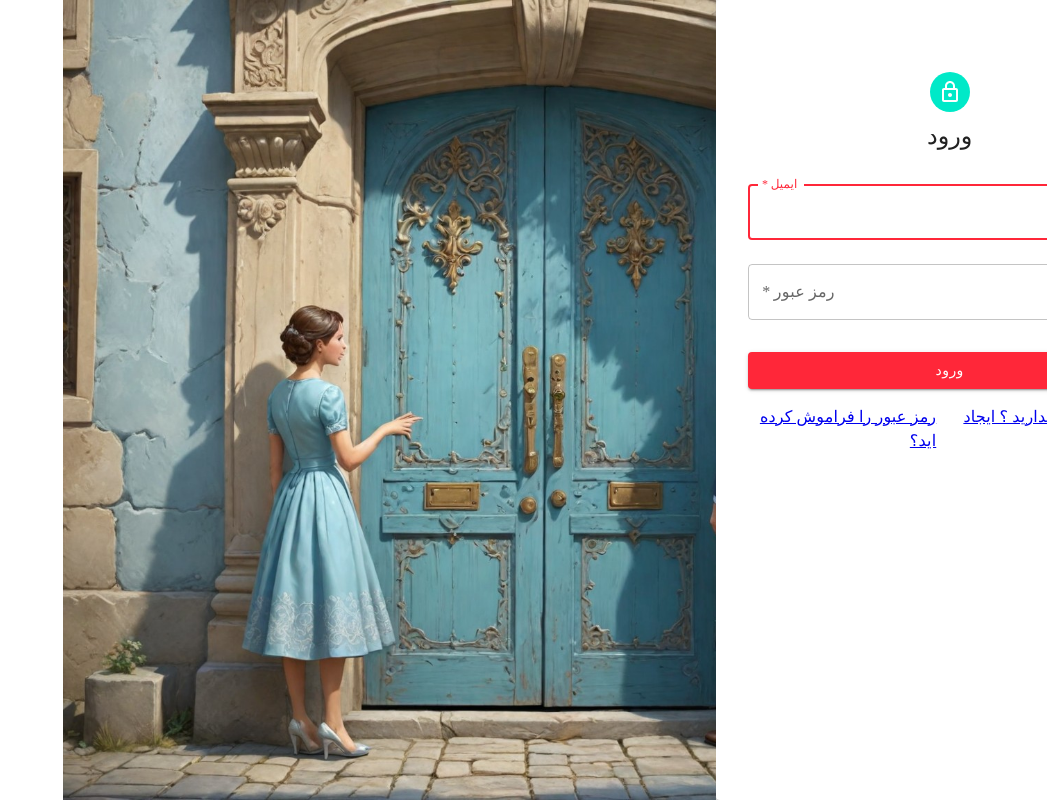
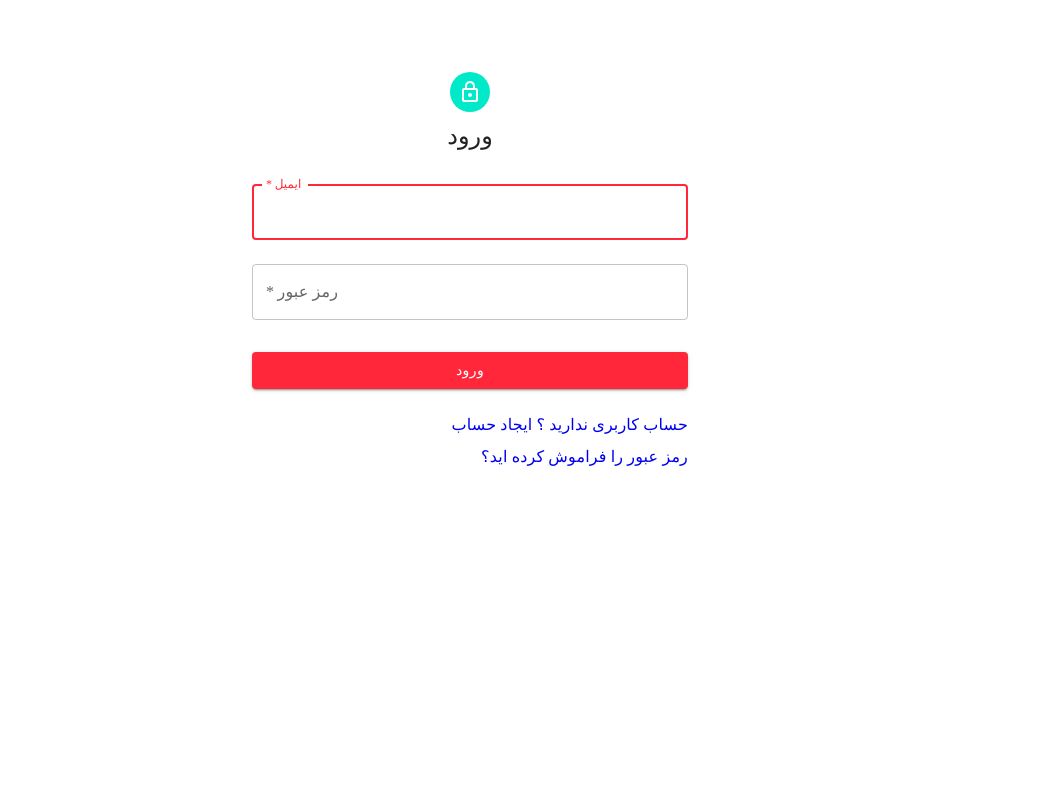
Before and after one commit to hamedazizi174/NextLevel-Market, a Next.js app: page /signin in a window 1280 px wide. Shown: the whole page, without its empty margins (233-1280 px from the left). Built offline with nearby package versions, Linux system fonts and the light colour scheme.

Commit message:
feat: make sign in page responsive

```diff
--- a/middleware.ts
+++ b/middleware.ts
@@ -3,8 +3,6 @@ import { NextResponse } from "next/dist/server/web/spec-extension/response";
 
 export function middleware(request: NextRequest) {
   const { pathname } = request.nextUrl;
-  // const token = request.cookies.has("accessToken");
-  // const role = request.cookies.get("role");
   const token = localStorage.getItem("accessToken");
   const user = localStorage.getItem("user");
   const role = user ? JSON.parse(user).role : null;
--- a/src/api/config.api.ts
+++ b/src/api/config.api.ts
@@ -1,3 +1,4 @@
+import { TOKENS } from "@/constant/general";
 import axios from "axios";
 
 const BASE_URL = "http://localhost:8000/api";
@@ -6,7 +7,7 @@ export const api = axios.create({ baseURL: BASE_URL });
 
 api.interceptors.request.use((config) => {
   if (config.url !== "/auth/token") {
-    const accessToken = localStorage.getItem("accessToken");
+    const accessToken = localStorage.getItem(TOKENS.ACCESS);
     config.headers.Authorization = `Bearer ${accessToken}`;
   }
   return config;
@@ -21,16 +22,16 @@ api.interceptors.response.use(
   (error) => {
     const config = error.config;
     if (error.response.status === 401 && config.url !== "/auth/login") {
-      const refreshToken = localStorage.getItem("refreshToken");
+      const refreshToken = localStorage.getItem(TOKENS.REFRESH);
       api.post("/auth/token", { refreshToken }).then((res) => {
         const accessToken = res?.data?.token?.accessToken;
-        localStorage.setItem("accessToken", accessToken);
+        localStorage.setItem(TOKENS.ACCESS, accessToken);
         config.headers.Authorization = `Bearer ${accessToken}`;
         return api(config);
       });
     } else if (config.url === "/auth/token") {
-      localStorage.removeItem("accessToken");
-      localStorage.removeItem("refreshToken");
+      localStorage.removeItem(TOKENS.ACCESS);
+      localStorage.removeItem(TOKENS.REFRESH);
       location.href = "/signin";
     } else {
       return error.response;
--- a/src/components/signIn/SignInSide/AvatarAndTitle/AvatarAndTitle.tsx
+++ b/src/components/signIn/SignInSide/AvatarAndTitle/AvatarAndTitle.tsx
@@ -1,14 +1,14 @@
 import { pageLocalization } from "@/constant/localization";
-import { Avatar, Typography } from "@mui/material";
+import { Avatar, Stack, Typography } from "@mui/material";
 import LockOutlinedIcon from "@mui/icons-material/LockOutlined";
 
 export default function AvatarAndTitle() {
   return (
-    <>
+    <Stack alignItems="center">
       <Avatar sx={{ m: 1, bgcolor: "secondary.main" }}>
         <LockOutlinedIcon />
       </Avatar>
       <Typography variant="h5">{pageLocalization.signIn.signIn}</Typography>
-    </>
+    </Stack>
   );
 }
--- a/src/components/signIn/SignInSide/CreateOrForgot/CreateOrForgot.tsx
+++ b/src/components/signIn/SignInSide/CreateOrForgot/CreateOrForgot.tsx
@@ -1,12 +1,20 @@
 import { pageLocalization } from "@/constant/localization";
-import { Stack } from "@mui/material";
+import { Grid } from "@mui/material";
 import Link from "next/link";
 
 export default function CreateOrForgot() {
   return (
-    <Stack direction="row" justifyContent="space-between" width="100%">
-      <Link href="#">{pageLocalization.signIn.dontHaveAccount}</Link>
-      <Link href="#">{pageLocalization.signIn.forgotPassword}</Link>
-    </Stack>
+    <Grid container justifyContent="space-between">
+      <Grid item xs={12} sm={"auto"} mt={1}>
+        <Link href="#" style={{ textDecoration: "none" }}>
+          {pageLocalization.signIn.dontHaveAccount}
+        </Link>
+      </Grid>
+      <Grid item xs={12} sm={"auto"} mt={1}>
+        <Link href="#" style={{ textDecoration: "none" }}>
+          {pageLocalization.signIn.forgotPassword}
+        </Link>
+      </Grid>
+    </Grid>
   );
 }
--- a/src/components/signIn/SignInSide/SignInSide.tsx
+++ b/src/components/signIn/SignInSide/SignInSide.tsx
@@ -1,28 +1,35 @@
-import { Grid, Paper, Stack } from "@mui/material";
+import { Box, Stack } from "@mui/material";
 import SignInForm from "./SIgnInForm/SignInForm";
 import CreateOrForgot from "./CreateOrForgot/CreateOrForgot";
 import AvatarAndTitle from "./AvatarAndTitle/AvatarAndTitle";
 
 export default function SignInSide() {
   return (
-    <Grid container component="main" height="100vh">
-      <Grid item xs={12} sm={8} md={5} component={Paper} elevation={6} py={8}>
-        <Stack direction="column" alignItems="center" px={4}>
-          <AvatarAndTitle />
-          <SignInForm />
-          <CreateOrForgot />
-        </Stack>
-      </Grid>
-      <Grid
-        item
-        xs={false}
-        sm={4}
-        md={7}
-        sx={{
-          backgroundImage: 'url("/signin.jpeg")',
-          backgroundSize: "cover",
-        }}
-      />
-    </Grid>
+    <Stack justifyContent="center" alignItems="center">
+      <Box px={4} py={8} maxWidth={500}>
+        <AvatarAndTitle />
+        <SignInForm />
+        <CreateOrForgot />
+      </Box>
+    </Stack>
+    // <Grid container justifyContent="center" height="100vh">
+    //   <Grid item xs={12} sm={7} md={6} py={8} maxWidth={500}>
+    //     <Stack px={4}>
+    //       <AvatarAndTitle />
+    //       <SignInForm />
+    //       <CreateOrForgot />
+    //     </Stack>
+    //   </Grid>
+    //   <Grid
+    //     item
+    //     xs={false}
+    //     sm={5}
+    //     md={6}
+    //     sx={{
+    //       backgroundImage: 'url("/signin.jpeg")',
+    //       backgroundSize: "cover",
+    //     }}
+    //   />
+    // </Grid>
   );
 }
--- a/src/layouts/AdminLayout/Header/Header.tsx
+++ b/src/layouts/AdminLayout/Header/Header.tsx
@@ -9,9 +9,6 @@ import {
 } from "@mui/material";
 import Image from "next/image";
 import LoginIcon from "@mui/icons-material/Login";
-import ShoppingCartIcon from "@mui/icons-material/ShoppingCart";
-import GroupsIcon from "@mui/icons-material/Groups";
-import FavoriteIcon from "@mui/icons-material/Favorite";
 
 export default function Header() {
   return (
--- a/src/pages/_document.tsx
+++ b/src/pages/_document.tsx
@@ -4,7 +4,7 @@ export default function Document() {
   return (
     <Html lang="fa" dir="rtl">
       <Head />
-      <body style={{ paddingLeft: 80, paddingRight: 80 }}>
+      <body>
         <Main />
         <NextScript />
       </body>
```
Also changed, not shown: public/signin.jpeg.
